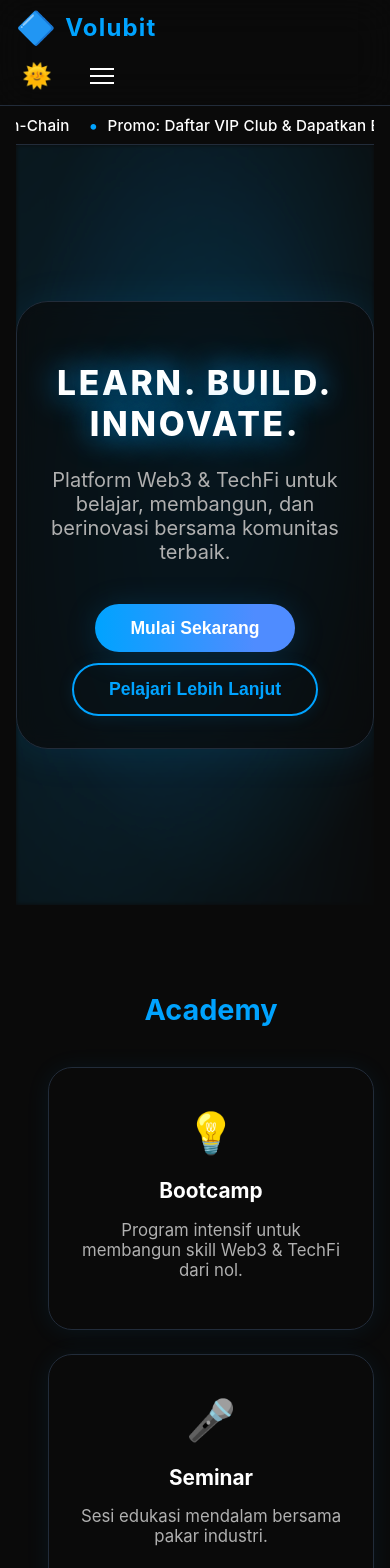
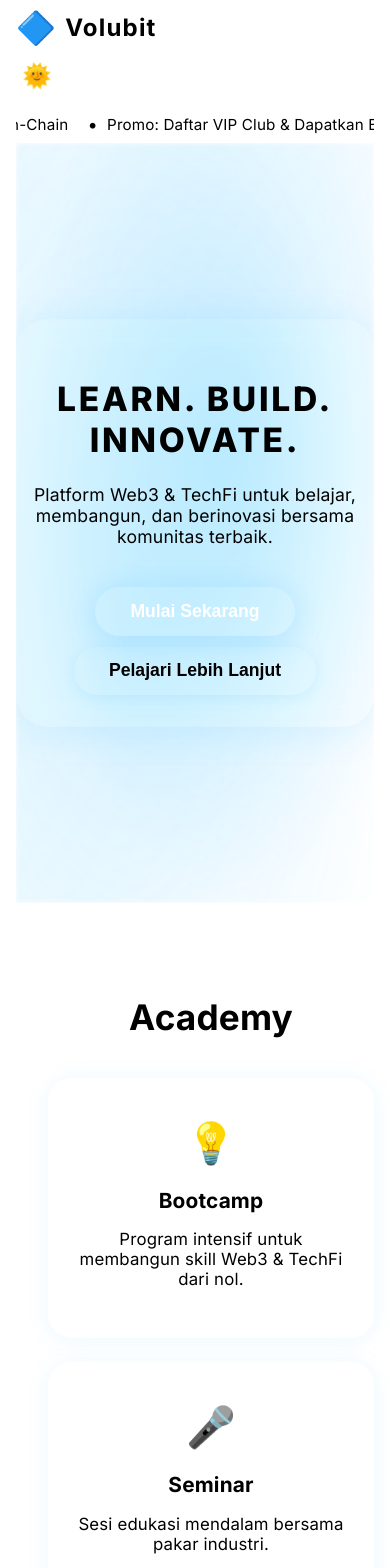
Before and after one commit to kodex-id/volubit-landing, a React (Create React App) app: page / in a window 390 px wide. Shown: the top 1568 px of the page. Built offline with nearby package versions, Linux system fonts and the light colour scheme.

Commit message:
Final: css

```diff
--- a/src/components/Footer.css
+++ b/src/components/Footer.css
@@ -100,6 +100,7 @@
   margin-bottom: 0.7rem;
   color: var(--color-accent);
   font-size: 1.1rem;
+  font-family: var(--font-headline);
 }
 .footer-links ul, .footer-contact ul {
   list-style: none;
@@ -147,6 +148,9 @@
 .footer-trustpilot:hover {
   text-decoration: underline;
 }
+.footer-desc, .footer-links a, .footer-contact, .footer-social-abbr {
+  font-family: var(--font-main);
+}
 @media (max-width: 1240px) {
   .footer-inner {
     max-width: 100%;
--- a/src/components/HeroSection.css
+++ b/src/components/HeroSection.css
@@ -38,7 +38,7 @@
 }
 .hero-title {
   font-family: var(--font-headline);
-  font-size: 3rem;
+  font-size: clamp(2.1rem, 6vw, 3rem);
   font-weight: 800;
   letter-spacing: 0.08em;
   color: var(--color-text);
@@ -51,9 +51,10 @@
 }
 .hero-sub {
   color: var(--color-text-secondary);
-  font-size: 1.25rem;
+  font-size: clamp(1.1rem, 2.5vw, 1.25rem);
   margin-bottom: 2.5rem;
   font-weight: 400;
+  font-family: var(--font-main);
 }
 .hero-cta {
   display: flex;
--- a/src/components/ScrollToTopButton.css
+++ b/src/components/ScrollToTopButton.css
@@ -1,7 +1,7 @@
 .scroll-to-top .scroll-btn {
   position: fixed;
-  bottom: 2rem;
-  right: 2rem;
+  bottom: 2.5rem;
+  right: 2.5rem;
   background: var(--color-accent);
   color: #fff;
   border: none;
--- a/src/components/Services/Academy.css
+++ b/src/components/Services/Academy.css
@@ -44,10 +44,12 @@
   font-weight: 700;
   margin-bottom: 0.7rem;
   color: var(--color-text);
+  font-family: var(--font-headline);
 }
 .academy-card p {
   color: var(--color-text-secondary);
   font-size: 1.05rem;
+  font-family: var(--font-main);
 }
 @keyframes fadeInUp {
   to {
--- a/src/components/SocialProof.css
+++ b/src/components/SocialProof.css
@@ -23,17 +23,26 @@
   transform: translateY(32px);
   animation: fadeInUp 0.7s forwards;
 }
+.section-title {
+  font-family: var(--font-headline);
+  font-size: 2.2rem;
+  font-weight: 700;
+  color: var(--color-accent);
+  margin-bottom: 2.5rem;
+  text-align: center;
+}
+
 .stat-value {
   font-size: 2.5rem;
   font-weight: 800;
   color: var(--color-accent);
   margin-bottom: 0.5rem;
   text-shadow: 0 0 16px var(--color-accent), 0 2px 8px rgba(0,0,0,0.08);
+  font-family: var(--font-headline);
 }
-.stat-label {
-  color: var(--color-text-secondary);
-  font-size: 1.1rem;
-  font-weight: 500;
+
+.stat-label, .testimonial-text, .testimonial-name, .carousel-dots, .partner-logo, .footer-trustpilot {
+  font-family: var(--font-main);
 }
 .socialproof-testimonials {
   margin: 2.5rem 0 2.5rem 0;
--- a/src/styles/global.css
+++ b/src/styles/global.css
@@ -1,9 +1,14 @@
-@import url('./variables.css');
+@import url('https://fonts.googleapis.com/css2?family=Inter:wght@400;600;700;800&family=Nunito:wght@400;700&display=swap');
 
 html, body, #root {
   height: 100%;
   margin: 0;
   padding: 0;
+}
+
+:root {
+  --font-main: 'Inter', 'Nunito', 'Segoe UI', Arial, sans-serif;
+  --font-headline: 'Inter', 'Nunito', 'Segoe UI', Arial, sans-serif;
 }
 
 body {
@@ -12,6 +17,10 @@ body {
   font-family: var(--font-main);
   transition: background 0.3s, color 0.3s;
   min-height: 100vh;
+  font-size: 1.05rem;
+  letter-spacing: 0.01em;
+  -webkit-font-smoothing: antialiased;
+  -moz-osx-font-smoothing: grayscale;
 }
 
 .app-root {
@@ -19,6 +28,7 @@ body {
   background: var(--color-bg);
   color: var(--color-text);
   transition: background 0.3s, color 0.3s;
+  font-family: var(--font-main);
 }
 
 .container {
```
